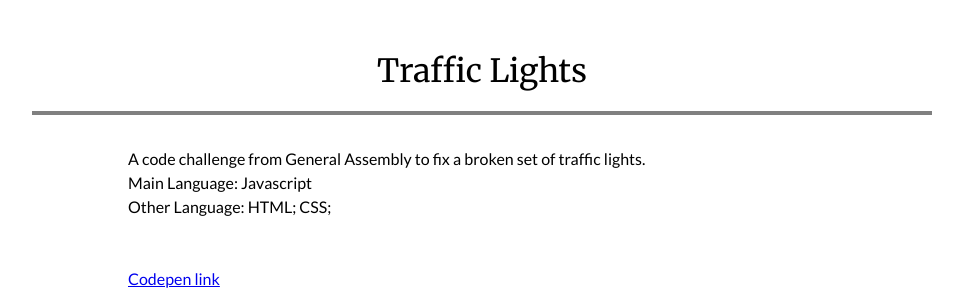
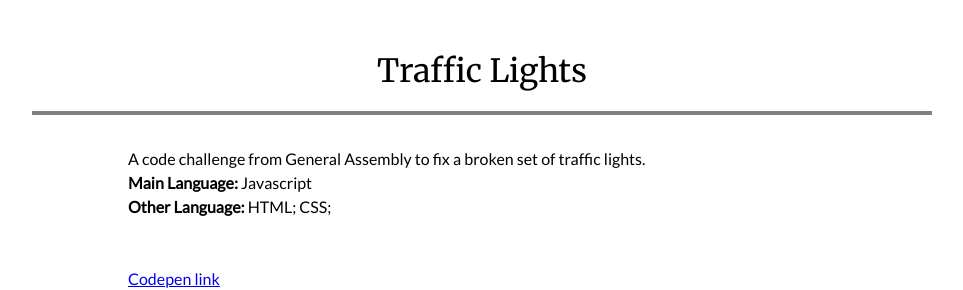
Before and after one commit to jwpf100/ga-portfolio, a plain HTML site: page index.html in a window 1280 px wide. Shown: the part 4620-4910 px from the top of the page, without its empty margins (158-1121 px from the left). Drawn offline with nearby package versions, Linux system fonts and the light colour scheme.

Commit message:
Added in a span

```diff
--- a/css/styles.css
+++ b/css/styles.css
@@ -427,3 +427,7 @@ ul.nav-list {
     top: 75%;
   }
 }
+
+.highlight{
+  font-weight: 800;
+}
--- a/index.html
+++ b/index.html
@@ -165,8 +165,8 @@
     <div id="traffic" class="container">
       <div class="maintext">
         <h2>Traffic Lights</h2>
-        <p> A code challenge from General Assembly to fix a broken set of traffic lights. <br /> Main Language:
-          Javascript<br /> Other Language: HTML; CSS;</p>
+        <p> A code challenge from General Assembly to fix a broken set of traffic lights. <br /> <span class="highlight">Main Language:</span>
+          Javascript<br /> <span class="highlight">Other Language:</span> HTML; CSS;</p>
         <p><a href="https://codepen.io/jwpf100/pen/xxVqaeq" target="_blank">Codepen link</a></p>
       </div>
 
```
